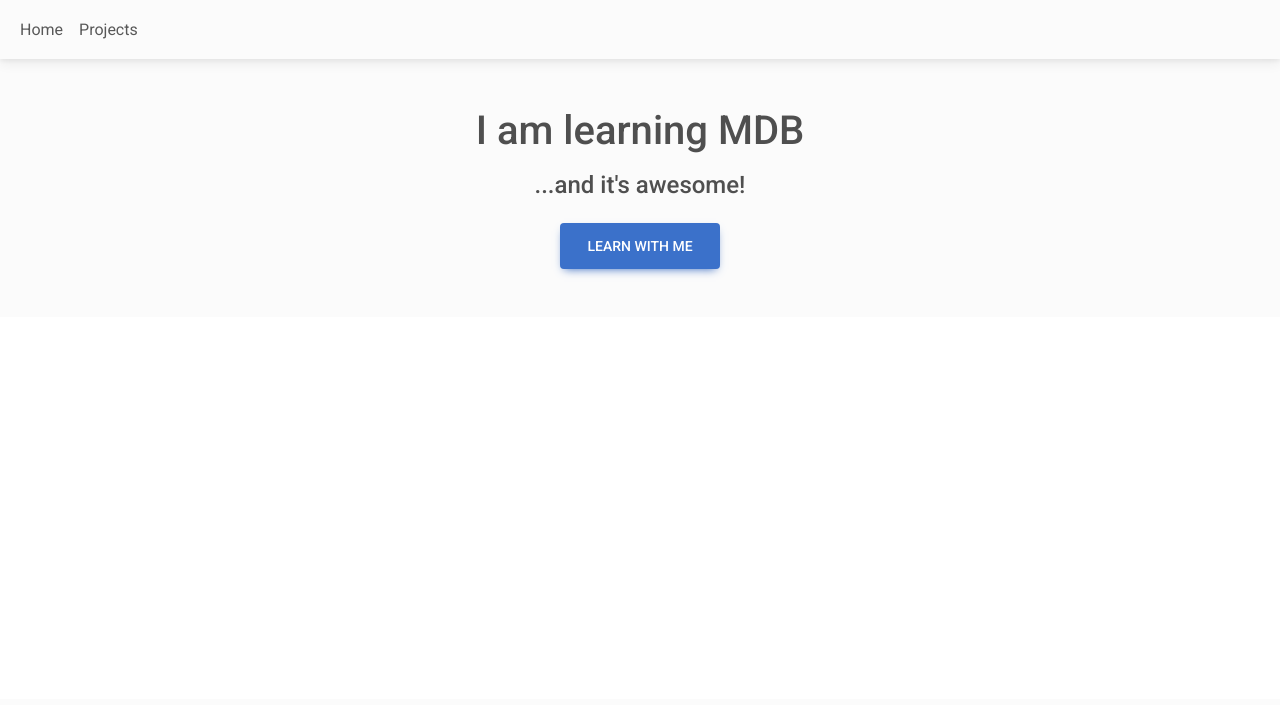
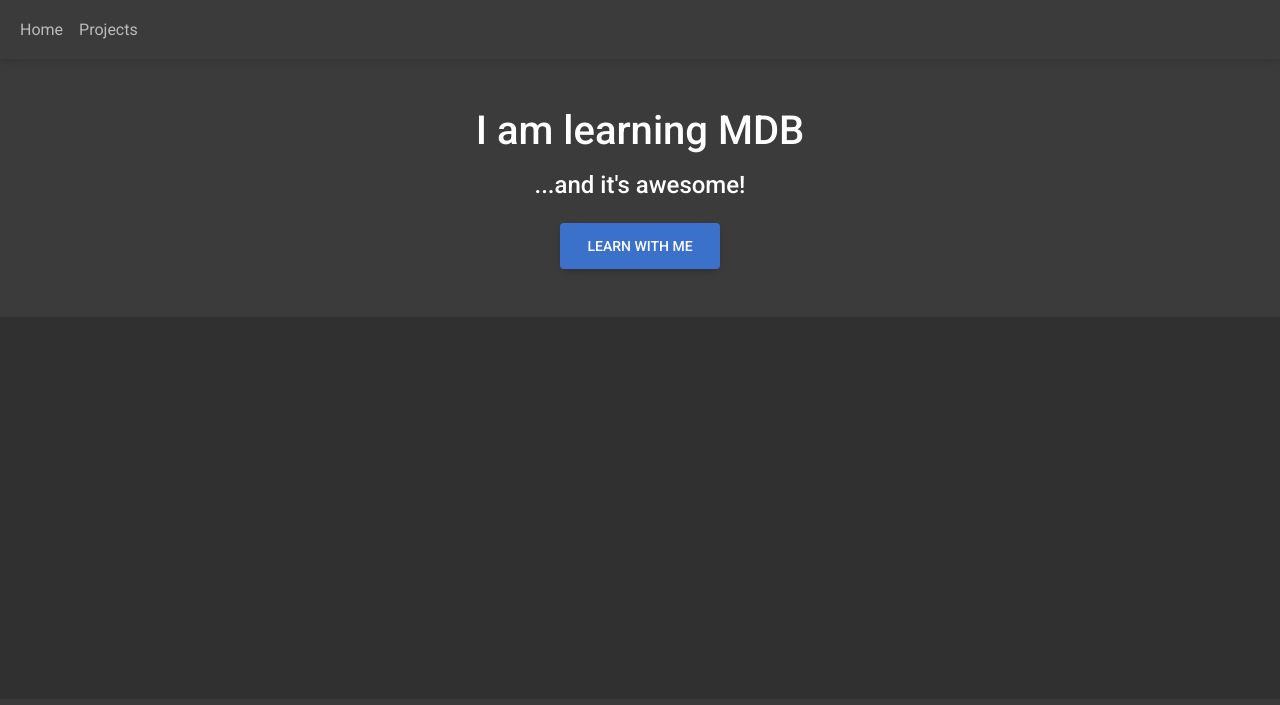
Before and after one commit to Josias-Cruz/Josias-Cruz.github.io, a plain HTML site: page index.html in a window 1280 px wide. Shown: the top 705 px of the page. Drawn offline with Linux system fonts and the light colour scheme.

Commit message:
dark mode

```diff
--- a/index.html
+++ b/index.html
@@ -1,5 +1,5 @@
 <!DOCTYPE html>
-<html lang="en">
+<html lang="en" data-mdb-theme="dark">
 
 <head>
   <meta charset="UTF-8" />
```
Also changed, not shown: pages/projects.html (+1 -1 lines).
